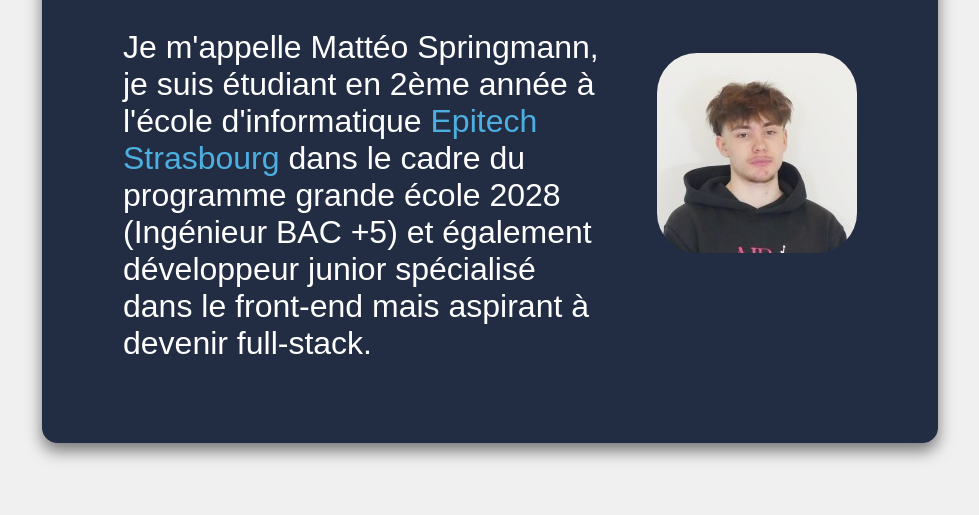
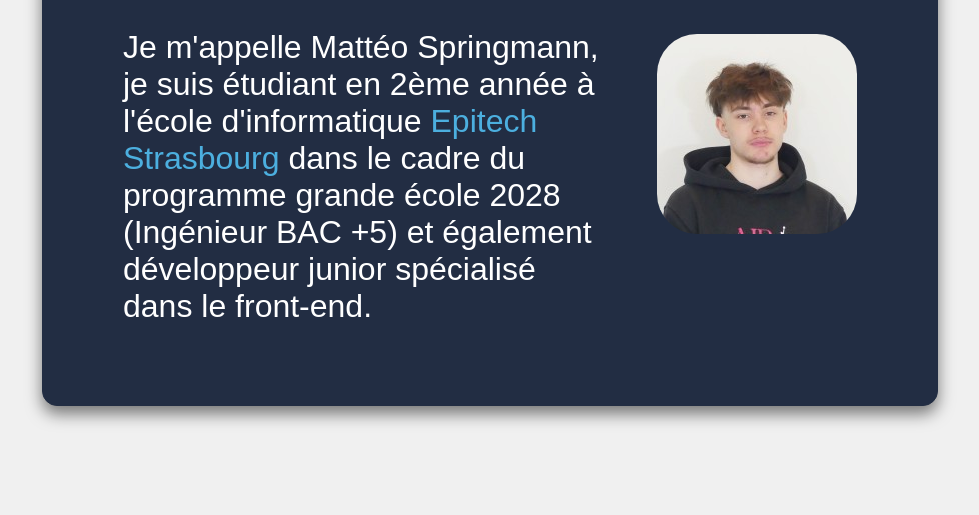
Before and after one commit to matteospringmann/Portfolio_CV, a plain HTML site: page index.html in a window 1280 px wide. Shown: the part 647-1162 px from the top of the page, without its empty margins (150-1129 px from the left). Drawn offline with Linux system fonts and the light colour scheme; a web font is replaced by a local one.

Commit message:
update: changed introduction text

```diff
--- a/index.html
+++ b/index.html
@@ -36,7 +36,7 @@
             </div>
             <div class="content-introduction">
                 <div class="content-text">
-                    <p>Je m'appelle Mattéo Springmann, je suis étudiant en 2ème année à l'école d'informatique <a href="https://www.epitech.eu/ecole-informatique-strasbourg/">Epitech Strasbourg</a> dans le cadre du programme grande école 2028 (Ingénieur BAC +5) et également développeur junior spécialisé dans le front-end mais aspirant à devenir full-stack.</p>
+                    <p>Je m'appelle Mattéo Springmann, je suis étudiant en 2ème année à l'école d'informatique <a href="https://www.epitech.eu/ecole-informatique-strasbourg/">Epitech Strasbourg</a> dans le cadre du programme grande école 2028 (Ingénieur BAC +5) et également développeur junior spécialisé dans le front-end.</p>
                 </div>
             </div>
         </div>
```
